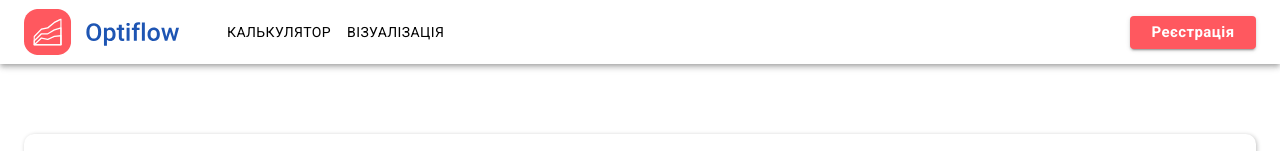
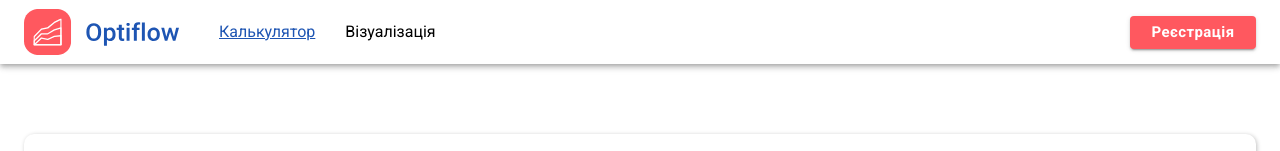
Before and after one commit to Skiftech-project/optiflow-frontend, a React (Vite) app: page /calculator in a window 1280 px wide. Shown: the top 151 px of the page. Built offline with nearby package versions, Linux system fonts and the light colour scheme.

Commit message:
applied links to header component

```diff
--- a/src/components/interface/Header/Header.jsx
+++ b/src/components/interface/Header/Header.jsx
@@ -1,4 +1,5 @@
 import { useState } from 'react';
+
 import PropTypes from 'prop-types';
 import {
     AppBar,
@@ -11,13 +12,10 @@ import {
     MenuItem,
     IconButton,
     Typography,
-    Button as MuiButton,
 } from '@mui/material';
+import MenuIcon from '@mui/icons-material/Menu';
 
-import MenuIcon from '@mui/icons-material/Menu';
-import { Link } from 'react-router-dom';
-
-import { Button } from 'src/components/ui';
+import { Button, Link, NavLink } from 'src/components/ui';
 import { logo } from 'src/assets';
 
 const pages = [
@@ -30,11 +28,18 @@ const settings = ['Profile', 'Logout'];
 const styleConfig = {
     logo: {
         desktop: { mr: 5, display: { xs: 'none', md: 'flex' } },
-        mobile: { flexGrow: 1, display: { xs: 'flex', md: 'none' } },
+        mobile: {
+            flexGrow: 1,
+            display: { xs: 'flex', md: 'none' },
+        },
     },
     menu: {
         mobile: { flexGrow: 1, display: { xs: 'flex', md: 'none' } },
-        desktop: { flexGrow: 1, display: { xs: 'none', md: 'flex' } },
+        desktop: {
+            flexGrow: 1,
+            display: { xs: 'none', md: 'flex' },
+            gap: '30px',
+        },
     },
     tools: { flexGrow: 0 },
 };
@@ -107,15 +112,7 @@ const BurgerMenu = ({ anchorElNav, handleOpenNavMenu, handleCloseNavMenu }) => {
                 {pages.map(page => (
                     <MenuItem key={page.text} onClick={handleCloseNavMenu}>
                         <Typography textAlign="center">
-                            <Link
-                                style={{
-                                    textDecoration: 'none',
-                                    color: 'black',
-                                }}
-                                to={page.path}
-                            >
-                                {page.text}
-                            </Link>
+                            <Link to={page.path}>{page.text}</Link>
                         </Typography>
                     </MenuItem>
                 ))}
@@ -151,9 +148,9 @@ const Header = () => {
             <Container maxWidth="xxl">
                 <Toolbar disableGutters>
                     <Box sx={styleConfig.logo.desktop}>
-                        <Link to="/">
+                        <NavLink to="/">
                             <img src={logo} alt="logo" />
-                        </Link>
+                        </NavLink>
                     </Box>
 
                     <Box sx={styleConfig.menu.mobile}>
@@ -165,33 +162,16 @@ const Header = () => {
                     </Box>
 
                     <Box sx={styleConfig.logo.mobile}>
-                        <Link to="/">
+                        <NavLink to="/">
                             <img src={logo} alt="logo" />
-                        </Link>
+                        </NavLink>
                     </Box>
 
                     <Box sx={styleConfig.menu.desktop}>
                         {pages.map(page => (
-                            <MuiButton
-                                color="black"
-                                key={page.text}
-                                onClick={handleCloseNavMenu}
-                                sx={{
-                                    display: 'flex',
-                                    alignItems: 'center',
-                                    height: '20px',
-                                }}
-                            >
-                                <Link
-                                    style={{
-                                        textDecoration: 'none',
-                                        color: 'black',
-                                    }}
-                                    to={page.path}
-                                >
-                                    {page.text}
-                                </Link>
-                            </MuiButton>
+                            <NavLink key={page.text} to={page.path}>
+                                {page.text}
+                            </NavLink>
                         ))}
                     </Box>
 
```
